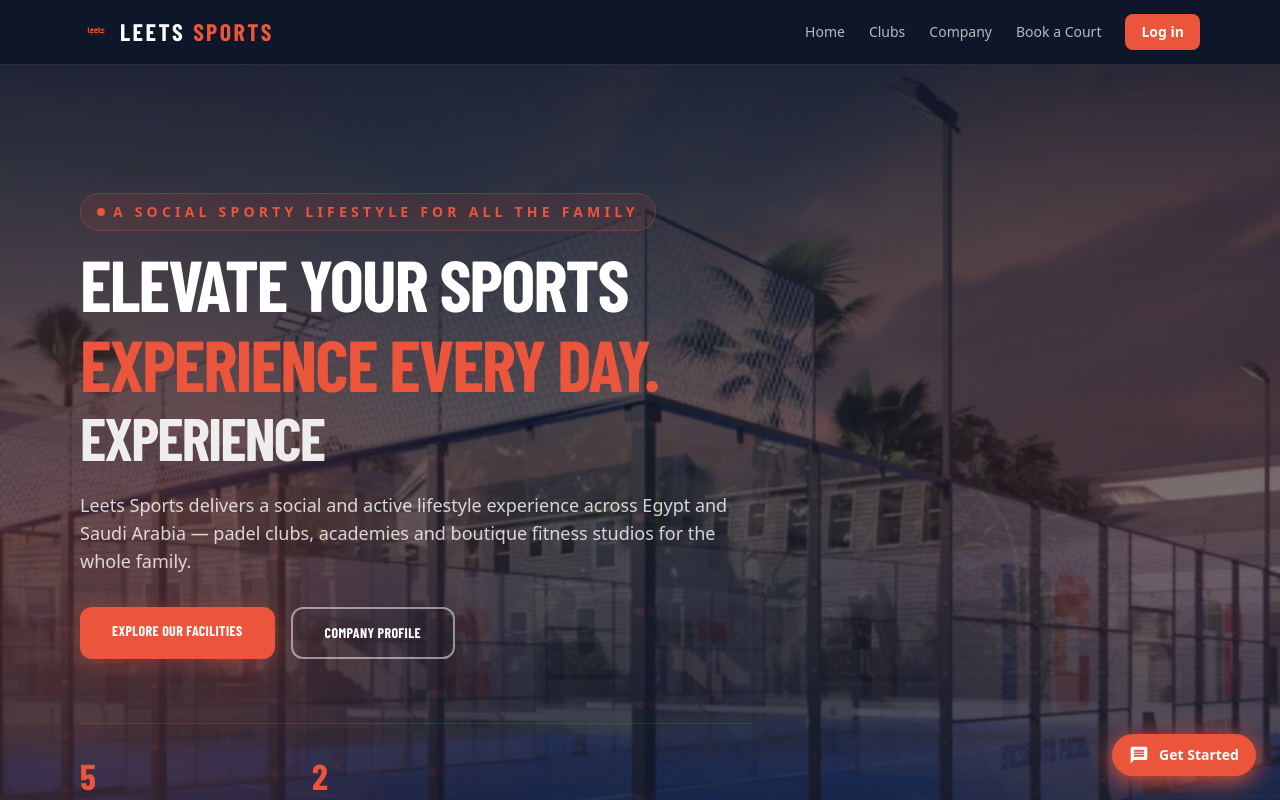
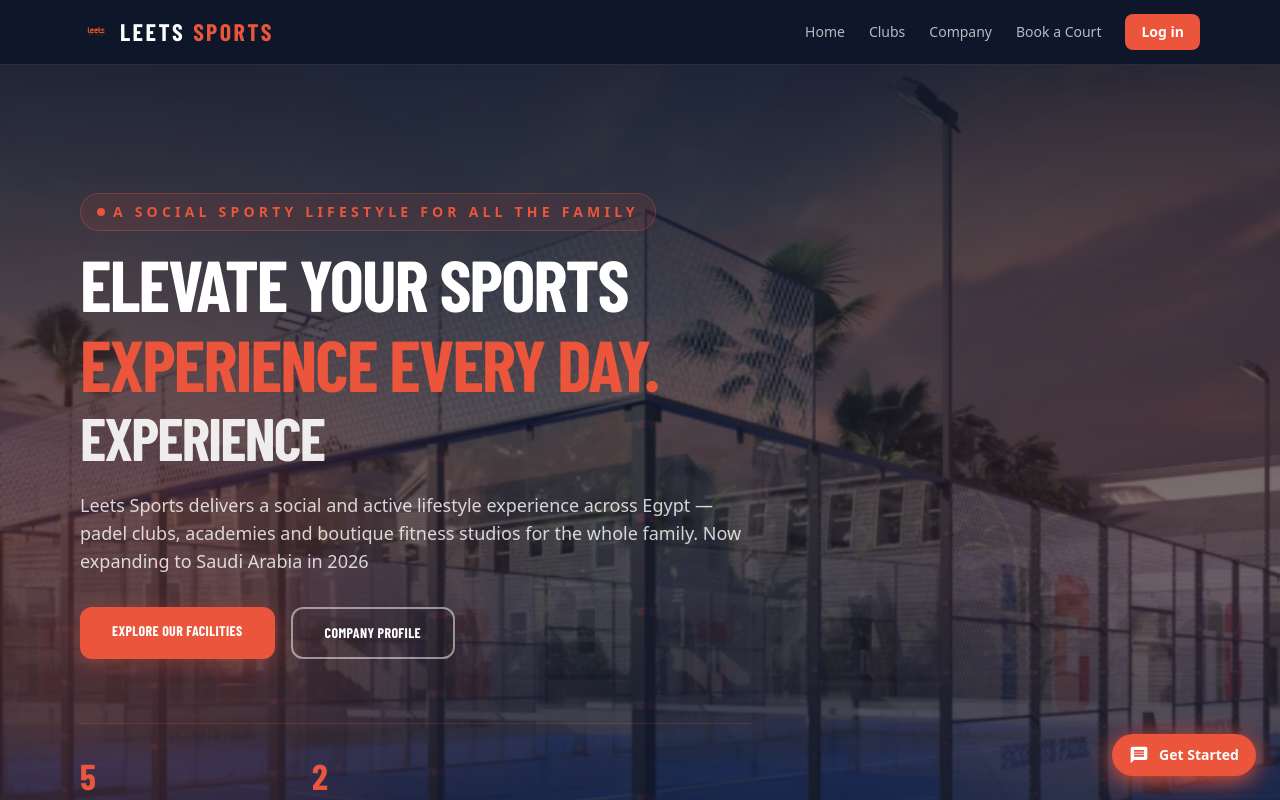
Before and after one commit to seifalaa92-coder/leets-crm, a Next.js app: page / in a window 1280 px wide. Shown: the top 800 px of the page. Built offline with nearby package versions, Linux system fonts and the light colour scheme; a web font is replaced by a local one.

Commit message:
update heroSub: Egypt only, expanding to KSA in 2026

```diff
--- a/src/data/company.ts
+++ b/src/data/company.ts
@@ -4,7 +4,7 @@
   heroLine1: "Elevate your sports",
   heroLine2: "experience every day.",
   heroSub:
-    "Leets Sports delivers a social and active lifestyle experience across Egypt and Saudi Arabia — padel clubs, academies and boutique fitness studios for the whole family.",
+    "Leets Sports delivers a social and active lifestyle experience across Egypt — padel clubs, academies and boutique fitness studios for the whole family. Now expanding to Saudi Arabia in 2026",
   email: "info@leetssports.com",
   instagram: "https://instagram.com/leets.sports",
   locations: "Jeddah, KSA · Cairo, Egypt",
```
